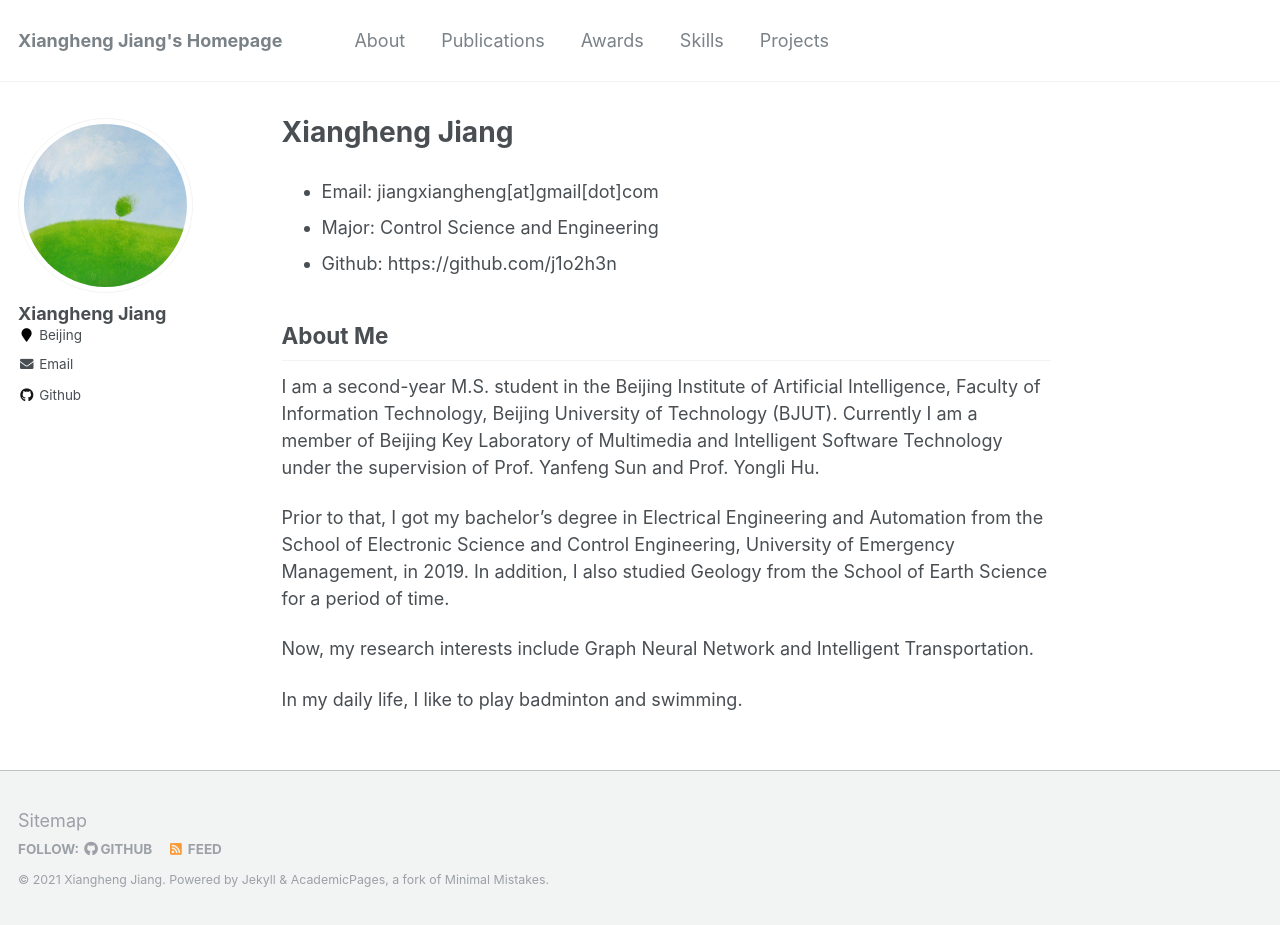
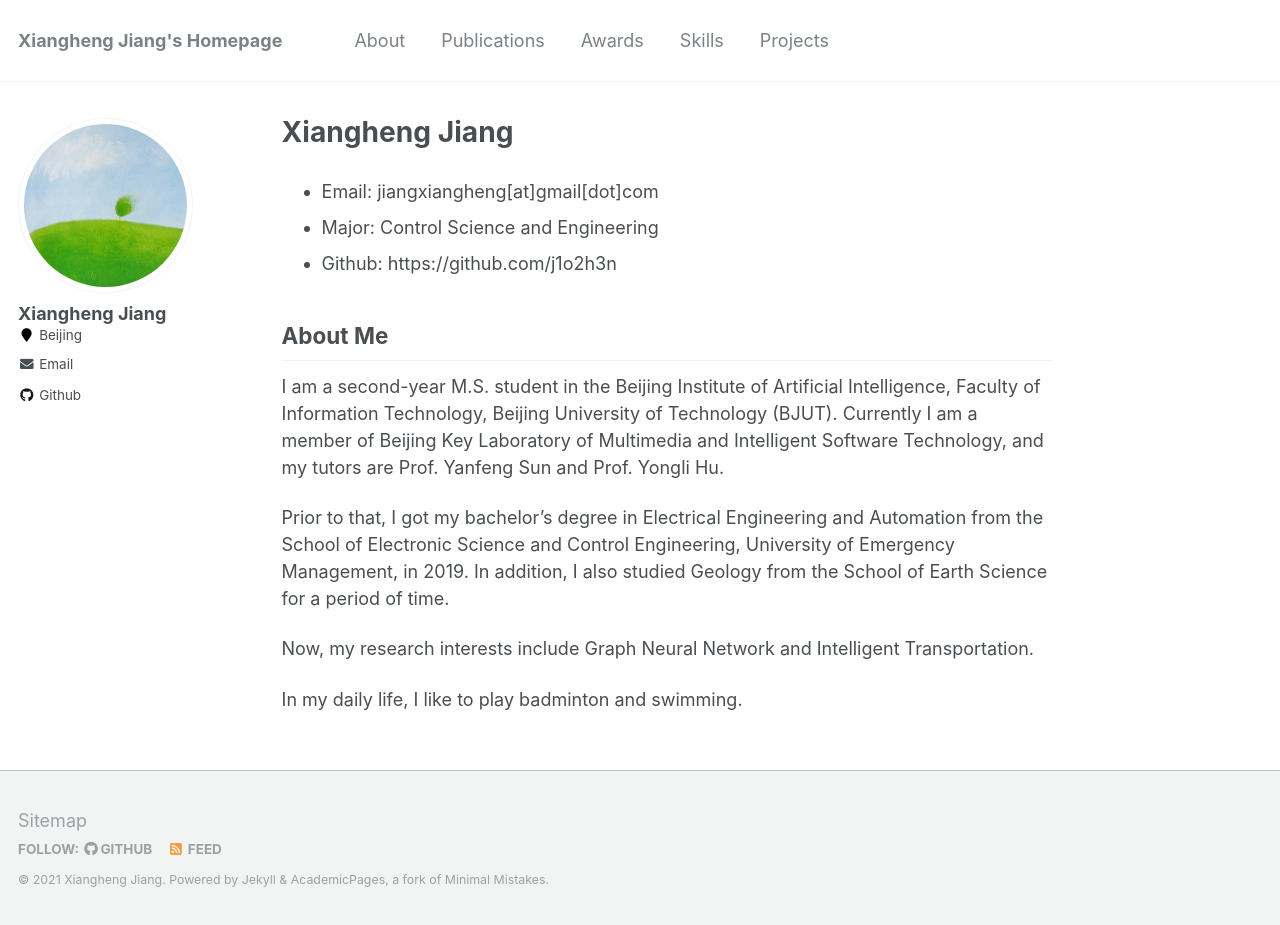
Before and after one commit to j1o2h3n/j1o2h3n.github.io, a Jekyll site: the page built from _pages/about.md, in a window 1280 px wide and 925 px high. Built offline with Jekyll 4.4.1, drawn with Linux system fonts in a browser that asks for light colours.

Commit message:
Update about.md

```diff
--- a/_pages/about.md
+++ b/_pages/about.md
@@ -16,7 +16,7 @@ redirect_from:
 
 ## About Me
 
-I am a second-year M.S. student in the Beijing Institute of Artificial Intelligence, Faculty of Information Technology, Beijing University of Technology (BJUT). Currently I am a member of Beijing Key Laboratory of Multimedia and Intelligent Software Technology under the supervision of Prof. Yanfeng Sun and Prof. Yongli Hu.
+I am a second-year M.S. student in the Beijing Institute of Artificial Intelligence, Faculty of Information Technology, Beijing University of Technology (BJUT). Currently I am a member of Beijing Key Laboratory of Multimedia and Intelligent Software Technology, and my tutors are Prof. Yanfeng Sun and Prof. Yongli Hu.
 
 Prior to that, I got my bachelor's degree in Electrical Engineering and Automation from the School of Electronic Science and Control Engineering, University of Emergency Management, in 2019. In addition, I also studied Geology from the School of Earth Science for a period of time.
 
```
